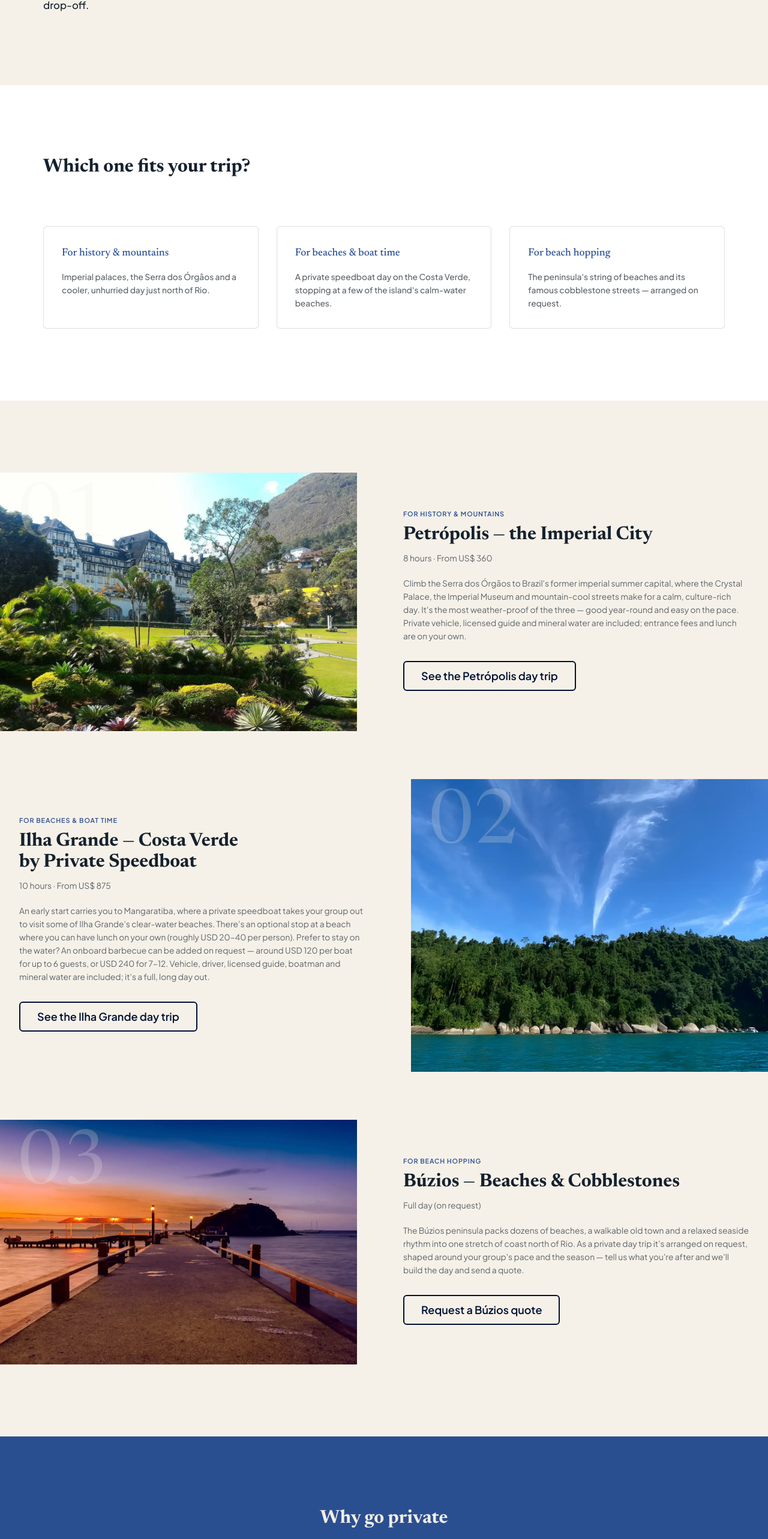
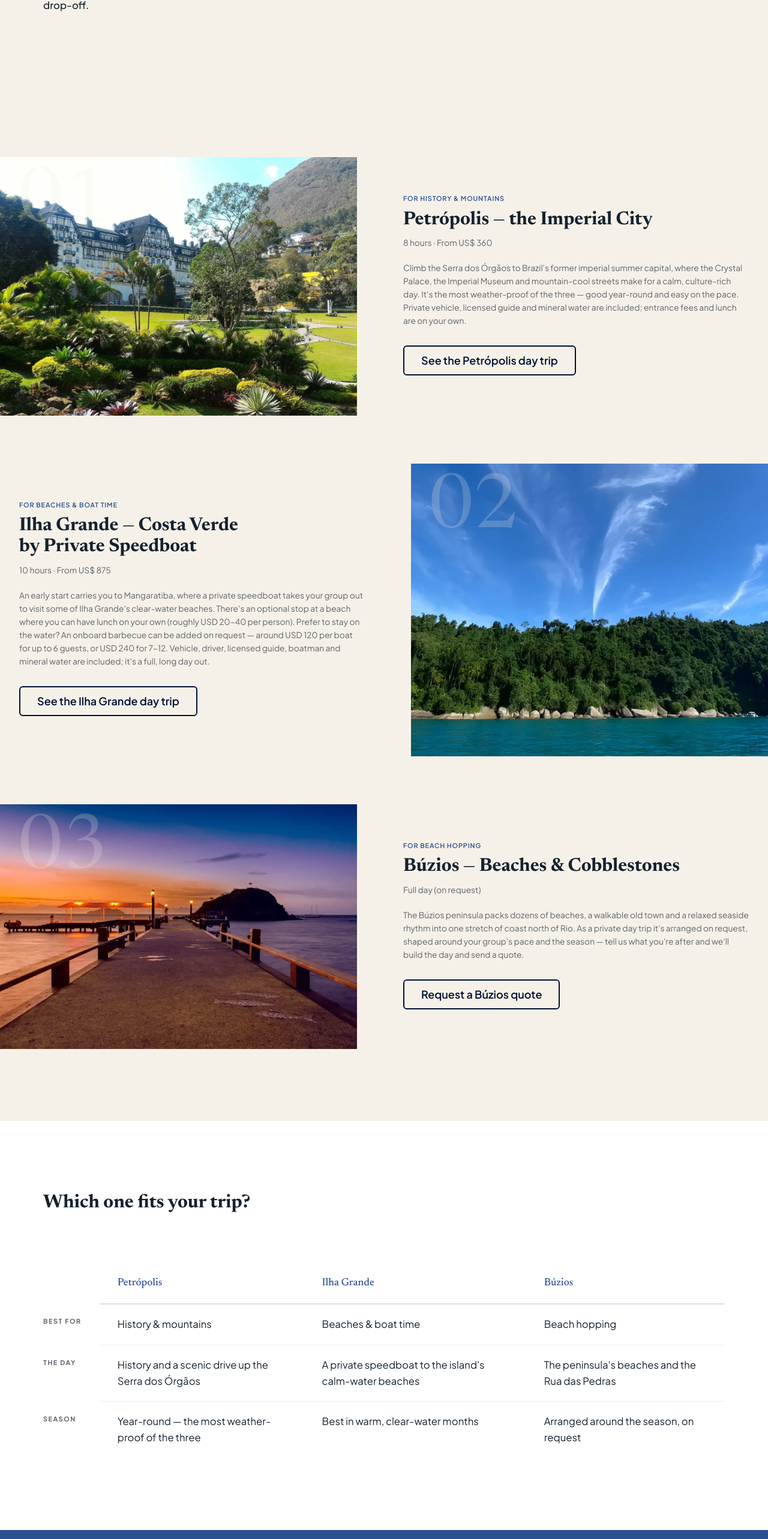
Before and after one commit to marcelo1011-br/be-free-work, an Astro site: page /en/day-trips-from-rio in a window 1280 px wide. Shown: the part 1054-3620 px from the top of the page at 60% size. Built offline with nearby package versions, Linux system fonts and the light colour scheme; Astro itself is replaced by a stand-in of ours.

Commit message:
feat(design): day-trips tabela comparativa (substitui dt-mood, após os cards)
Seção dt-mood visível removida; tabela comparativa nova (Best for / The day / Season ×
3 destinos) inserida após os cards, superfície branca, cabeçalhos linkam para os cards.
Dado novo comparison em dayTripsContent.js (3 locales); moodMenu intocado (eyebrows +
schema preservados). Mobile: scroll horizontal com rótulos sticky + sombra de scroll
(CSS puro, técnica Lea Verou). Head/JSON-LD zero delta nas 4 páginas.

```diff
--- a/src/components/DayTripsPillar.astro
+++ b/src/components/DayTripsPillar.astro
@@ -155,23 +155,6 @@ const heroTitleParts =
   </div>
 </section>
 
-<!-- MOOD MENU (bone, 3 cards -> âncora do destino) -->
-<section class="dt-mood">
-  <div class="container">
-    <h2 class="dt-h2">{t.moodMenu.title}</h2>
-    <ul class="dt-mood__grid">
-      {t.moodMenu.items.map((m) => (
-        <li>
-          <a class="dt-mood__card" href={`#dest-${m.destKey}`}>
-            <span class="dt-mood__label">{m.label}</span>
-            <span class="dt-mood__text">{m.text}</span>
-          </a>
-        </li>
-      ))}
-    </ul>
-  </div>
-</section>
-
 <!-- DESTINATIONS (linhas full-bleed alternadas: imagem sangra num lado, texto no outro) -->
 <section class="dt-destinations" id="destinations">
   {destBlocks.map((d, i) => (
@@ -204,6 +187,37 @@ const heroTitleParts =
       </div>
     </article>
   ))}
+</section>
+
+<!-- COMPARE (tabela comparativa dos 3 destinos; branco, depois dos cards) -->
+<section class="dt-compare">
+  <div class="container">
+    <h2 class="dt-h2">{t.comparison.title}</h2>
+    <div class="dt-compare__wrap">
+      <table class="dt-compare__table">
+        <thead>
+          <tr>
+            <td class="dt-compare__corner"></td>
+            {t.comparison.heads.map((h) => (
+              <th scope="col" class="dt-compare__desthead">
+                <a class="dt-compare__destlink" href={`#dest-${h.destKey}`}>{h.name}</a>
+              </th>
+            ))}
+          </tr>
+        </thead>
+        <tbody>
+          {t.comparison.rows.map((row) => (
+            <tr>
+              <th scope="row" class="dt-compare__rowlabel">{row.label}</th>
+              {t.comparison.heads.map((h) => (
+                <td class="dt-compare__cell">{row.cells[h.destKey]}</td>
+              ))}
+            </tr>
+          ))}
+        </tbody>
+      </table>
+    </div>
+  </div>
 </section>
 
 <!-- WHY PRIVATE (checklist em painel surface) -->
@@ -419,9 +433,9 @@ const heroTitleParts =
     padding-block: var(--space-3xl);
   }
 
-  /* MOOD: banda branca (surface). Cards ficam surface + hairline border — a borda
-     os define sobre o branco (doc §5 + §1.4: card é borda, não elevação). */
-  .dt-mood {
+  /* COMPARE: banda branca (surface) — quebra o run de bone (intro+dest) antes do azul
+     do why (doc §2, máx 2 iguais). Tabela comparativa dos 3 destinos. */
+  .dt-compare {
     background: var(--color-surface);
     color: var(--color-text);
     padding-block: var(--space-3xl);
@@ -488,46 +502,76 @@ const heroTitleParts =
     margin-bottom: 0;
   }
 
-  /* ---- MOOD MENU ---- */
-  .dt-mood__grid {
-    list-style: none;
-    margin: var(--space-2xl) 0 0;
-    padding: 0;
-    display: grid;
-    grid-template-columns: repeat(3, minmax(0, 1fr));
-    gap: var(--space-m);
+  /* ---- COMPARE (tabela comparativa dos 3 destinos) ---- */
+  /* Mobile: scroll horizontal (matriz preservada); o rótulo de linha fica sticky à
+     esquerda para manter o contexto ao rolar. Tabela semântica (th scope). */
+  .dt-compare__wrap {
+    margin-top: var(--space-2xl);
+    overflow-x: auto;
+    -webkit-overflow-scrolling: touch;
+    /* Dica de scroll (CSS puro, sem JS) — scrolling-shadows (Lea Verou): os "covers"
+       (surface) em background-attachment:local acompanham o conteúdo e escondem a
+       sombra do lado que chegou ao limite; as sombras (ink sutil) em scroll ficam
+       presas ao wrap. Resultado: some no início (esq) e no fim (dir), e no desktop
+       (sem overflow) ambas ficam cobertas → sem sombra. Cor derivada de --color-ink. */
+    background:
+      linear-gradient(to right, var(--color-surface) 30%, transparent) left center,
+      linear-gradient(to left, var(--color-surface) 30%, transparent) right center,
+      radial-gradient(farthest-side at 0 50%, color-mix(in srgb, var(--color-ink) 12%, transparent), transparent) left center,
+      radial-gradient(farthest-side at 100% 50%, color-mix(in srgb, var(--color-ink) 12%, transparent), transparent) right center;
+    background-repeat: no-repeat;
+    background-color: var(--color-surface);
+    background-size: 2.5rem 100%, 2.5rem 100%, 0.875rem 100%, 0.875rem 100%;
+    background-attachment: local, local, scroll, scroll;
   }
-  .dt-mood__card {
-    display: flex;
-    flex-direction: column;
-    gap: var(--space-xs);
-    height: 100%;
-    padding: var(--space-m);
+  .dt-compare__table {
+    inline-size: 100%;
+    min-inline-size: 44rem;
+    border-collapse: collapse;
+    text-align: left;
+  }
+  .dt-compare__corner {
     background: var(--color-surface);
-    border: var(--border-width-hairline) solid var(--color-border);
-    border-radius: var(--radius);
+  }
+  .dt-compare__desthead {
+    padding: var(--space-s) var(--space-m);
+    border-block-end: var(--border-width-regular) solid var(--color-border);
+    vertical-align: bottom;
+  }
+  .dt-compare__destlink {
+    font-family: var(--font-display);
+    /* Título de card canônico (doc §3): 15→18px. */
+    font-size: clamp(0.9375rem, 0.8679rem + 0.286vw, 1.125rem);
+    font-weight: 500;
+    color: var(--color-blue);
     text-decoration: none;
-    transition:
-      transform var(--transition-duration-normal) var(--transition-easing-default),
-      border-color var(--transition-duration-normal) var(--transition-easing-default);
   }
-  @media (hover: hover) {
-    .dt-mood__card:hover {
-      transform: translateY(-3px);
-      border-color: var(--color-blue);
-    }
+  .dt-compare__destlink:hover {
+    text-decoration: underline;
   }
-  .dt-mood__label {
-    font-family: var(--font-display);
-    /* Título de card canônico (doc §3): 15→18px. Antes --text-1 (21.6→25px). */
-    font-size: clamp(0.9375rem, 0.8679rem + 0.286vw, 1.125rem);
-    color: var(--color-blue);
+  .dt-compare__rowlabel {
+    position: sticky;
+    left: 0;
+    background: var(--color-surface);
+    padding: var(--space-s) var(--space-m) var(--space-s) 0;
+    vertical-align: top;
+    font-family: var(--font-body);
+    /* Eyebrow canônico (doc §3): 10→11px. */
+    font-size: clamp(0.625rem, 0.6018rem + 0.0952vw, 0.6875rem);
+    font-weight: 700;
+    letter-spacing: 0.14em;
+    text-transform: uppercase;
+    color: var(--color-text-muted);
+    white-space: nowrap;
   }
-  .dt-mood__text {
-    color: var(--color-text-muted);
+  .dt-compare__cell {
+    padding: var(--space-s) var(--space-m);
+    border-block-start: var(--border-width-hairline) solid var(--color-hairline);
+    vertical-align: top;
+    /* Corpo canônico (doc §3): 15→17px. */
+    font-size: clamp(0.9375rem, 0.8911rem + 0.19vw, 1.0625rem);
     line-height: var(--line-normal);
-    /* Nota/support canônico (doc §3): 12.5→14px. Antes herdava corpo default. */
-    font-size: clamp(0.78125rem, 0.7464rem + 0.143vw, 0.875rem);
+    color: var(--color-text);
   }
 
   /* ---- DESTINATIONS (alternando foto/texto) ---- */
@@ -699,14 +743,13 @@ const heroTitleParts =
   /* ---- Responsivo ---- */
   @media (max-width: 768px) {
     .dt-intro,
-    .dt-mood,
+    .dt-compare,
     .dt-destinations,
     .dt-why,
     .dt-final {
       padding-block: var(--space-2xl);
     }
     /* Sem override de font-size no mobile: os clamps canônicos já são fluidos 390→1440. */
-    .dt-mood__grid,
     .dt-why__list {
       grid-template-columns: 1fr;
     }
--- a/src/data/dayTripsContent.js
+++ b/src/data/dayTripsContent.js
@@ -82,6 +82,31 @@ export const dayTripsProse = {
         { destKey: "petropolis",  label: "For history & mountains", text: "Imperial palaces, the Serra dos Órgãos and a cooler, unhurried day just north of Rio." },
         { destKey: "ilha-grande", label: "For beaches & boat time", text: "A private speedboat day on the Costa Verde, stopping at a few of the island's calm-water beaches." },
         { destKey: "buzios",      label: "For beach hopping",       text: "The peninsula's string of beaches and its famous cobblestone streets — arranged on request." },
+      ],
+    },
+    comparison: {
+      title: "Which one fits your trip?",
+      heads: [
+        { destKey: "petropolis", name: "Petrópolis" },
+        { destKey: "ilha-grande", name: "Ilha Grande" },
+        { destKey: "buzios", name: "Búzios" },
+      ],
+      rows: [
+        { key: "bestFor", label: "Best for", cells: {
+          "petropolis": "History & mountains",
+          "ilha-grande": "Beaches & boat time",
+          "buzios": "Beach hopping",
+        } },
+        { key: "theDay", label: "The day", cells: {
+          "petropolis": "History and a scenic drive up the Serra dos Órgãos",
+          "ilha-grande": "A private speedboat to the island's calm-water beaches",
+          "buzios": "The peninsula's beaches and the Rua das Pedras",
+        } },
+        { key: "season", label: "Season", cells: {
+          "petropolis": "Year-round — the most weather-proof of the three",
+          "ilha-grande": "Best in warm, clear-water months",
+          "buzios": "Arranged around the season, on request",
+        } },
       ],
     },
     destinations: {
@@ -180,6 +205,31 @@ export const dayTripsProse = {
         { destKey: "buzios",      label: "Para recorrer playas",    text: "La sucesión de playas de la península y sus calles empedradas, organizado bajo consulta." },
       ],
     },
+    comparison: {
+      title: "¿Cuál encaja con tu viaje?",
+      heads: [
+        { destKey: "petropolis", name: "Petrópolis" },
+        { destKey: "ilha-grande", name: "Ilha Grande" },
+        { destKey: "buzios", name: "Búzios" },
+      ],
+      rows: [
+        { key: "bestFor", label: "Ideal para", cells: {
+          "petropolis": "Para historia y montaña",
+          "ilha-grande": "Para playas y lancha",
+          "buzios": "Para recorrer playas",
+        } },
+        { key: "theDay", label: "El día", cells: {
+          "petropolis": "Historia y una subida escénica por la Serra dos Órgãos",
+          "ilha-grande": "Una lancha privada a las playas de aguas tranquilas de la isla",
+          "buzios": "Las playas de la península y la Rua das Pedras",
+        } },
+        { key: "season", label: "Temporada", cells: {
+          "petropolis": "Todo el año — la más estable de las tres",
+          "ilha-grande": "Mejor en los meses cálidos de aguas claras",
+          "buzios": "Según la temporada, bajo consulta",
+        } },
+      ],
+    },
     destinations: {
       petropolis: {
         name: "Petrópolis, la Ciudad Imperial",
@@ -276,6 +326,31 @@ export const dayTripsProse = {
         { destKey: "buzios",      label: "Para curtir praias",     text: "As praias da península e as ruas de pedra do centrinho, organizado sob consulta." },
       ],
     },
+    comparison: {
+      title: "Qual combina com a sua viagem?",
+      heads: [
+        { destKey: "petropolis", name: "Petrópolis" },
+        { destKey: "ilha-grande", name: "Ilha Grande" },
+        { destKey: "buzios", name: "Búzios" },
+      ],
+      rows: [
+        { key: "bestFor", label: "Ideal para", cells: {
+          "petropolis": "Para história e serra",
+          "ilha-grande": "Para praia e lancha",
+          "buzios": "Para curtir praias",
+        } },
+        { key: "theDay", label: "O dia", cells: {
+          "petropolis": "História e uma subida cênica pela Serra dos Órgãos",
+          "ilha-grande": "Uma lancha privativa às praias de águas calmas da ilha",
+          "buzios": "As praias da península e a Rua das Pedras",
+        } },
+        { key: "season", label: "Temporada", cells: {
+          "petropolis": "O ano todo — a mais estável das três",
+          "ilha-grande": "Melhor nos meses quentes de águas calmas",
+          "buzios": "Conforme a estação, sob consulta",
+        } },
+      ],
+    },
     destinations: {
       petropolis: {
         name: "Petrópolis — a Cidade Imperial",
```
